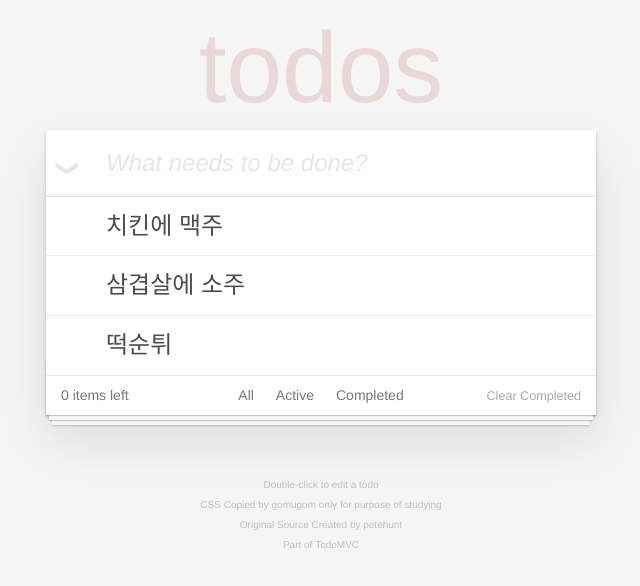
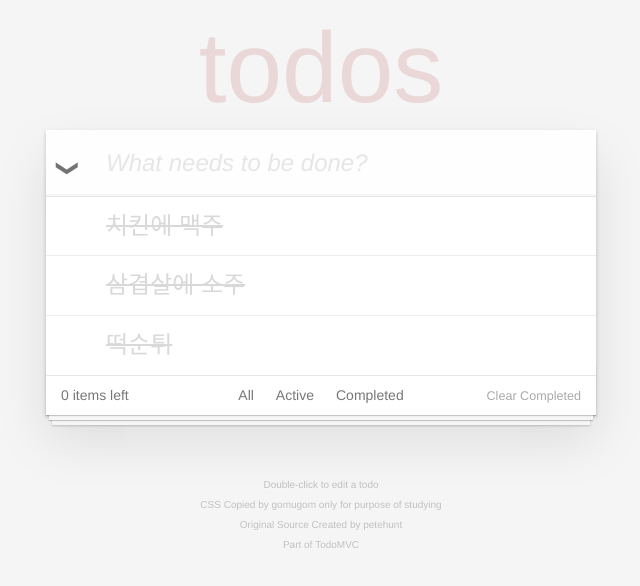
Before and after one commit to sunivers/React-Redux-todo, a React app: page / in a window 1280 px wide. Both pictures are taken after a click on the button 387 px from the left and 162 px from the top of the page. Shown: the top 586 px of the page, without its empty margins (319-959 px from the left). Built offline with nearby package versions, Linux system fonts and the light colour scheme.

Commit message:
투두02_수정.토글 등

```diff
--- a/package.json
+++ b/package.json
@@ -25,5 +25,8 @@
     "webpack": "^2.3.2",
     "webpack-dev-server": "^2.4.2",
     "webpack-hot-middleware": "^2.17.1"
+  },
+  "dependencies": {
+    "classnames": "^2.2.5"
   }
 }
--- a/src/App.js
+++ b/src/App.js
@@ -5,9 +5,7 @@ import TodoList from './TodoList';
 import Footer from './Footer';
 
 class App extends React.Component {
-  constructor() {
-    super();
-    this.state = {
+  state = {
     todos: [{
       id: 1000,
       text: '치킨에 맥주',
@@ -19,10 +17,11 @@ class App extends React.Component {
     }, {
       id: 1002,
       text: '떡순튀',
-        isDone: true
-      }]
+      isDone: false
+    }],
+    editingId: null
   };
-  }
+
   addTodo = text => {
     this.setState({
       todos: [... this.state.todos, {
@@ -42,17 +41,86 @@ class App extends React.Component {
       todos: newTodos
     });
   };
+  editTodo = id => {
+    this.setState({
+      editingId: id
+    });
+  };
+  saveTodo = (id, newText) => {
+    const newTodos = [...this.state.todos];
+    const editIndex = newTodos.findIndex(v => v.id === id);
+    newTodos[editIndex] = Object.assign({}, newTodos[editIndex], {
+      text: newText
+    });
+    this.setState({
+      todos: newTodos,
+      editingId: null
+    });
+  };
+  cancelEdit = () => {
+    this.setState({
+      editingId: null
+    });
+  };
+  toggleTodo = id => {
+    const newTodos = [...this.state.todos];
+    const editIndex = newTodos.findIndex(v => v.id === id);
+    newTodos[editIndex] = Object.assign({}, newTodos[editIndex], {
+      isDone: !newTodos[editIndex].isDone
+    });
+    this.setState({
+      todos: newTodos
+    });
+  };
+  toggleAll = () => {
+    //두가지 방법 모두 가능하지만 동작은 some이 빠름
+    // const newDone = !this.state.todos.every(v => v.isDone);
+    const newDone = this.state.todos.some(v => !v.isDone);
+    const newTodos = this.state.todos.map(v =>
+      Object.assign({}, v, {
+        isDone: newDone
+      })
+    );
+    this.setState({
+      todos: newTodos
+    });
+  };
+  clearCompleted = () => {
+    const newTodos = this.state.todos.filter(v => !v.isDone);
+    this.setState({
+      todos: newTodos
+    });
+  };
   render(){
+    const {
+      todos,
+      editingId,
+    } = this.state;
+
+    const activeLength = todos.filter(v => !v.isDone).length;
+    const hasCompleted = todos.findIndex(v => v.isDone);
+
     return (
       <div className="todo-app">
         <Header
+          isAllDone={todos.every(v => v.isDone)}
           addTodo={this.addTodo}
+          toggleAll={this.toggleAll}
         />
         <TodoList
-          todos={this.state.todos}
+          todos={todos}
+          editingId={editingId}
           deleteTodo={this.deleteTodo}
+          editTodo={this.editTodo}
+          saveTodo={this.saveTodo}
+          cancelEdit={this.cancelEdit}
+          toggleTodo={this.toggleTodo}
         />
-        <Footer />
+        <Footer
+          activeLength={activeLength}
+          hasCompleted={hasCompleted}
+          clearCompleted={this.clearCompleted}
+        />
       </div>
     );
   }
--- a/src/Footer.js
+++ b/src/Footer.js
@@ -1,16 +1,32 @@
 import React from 'react';
+import ClassNames from 'classnames';
 
 class Footer extends React.Component {
+
   render(){
+    const {
+      activeLength,
+      hasCompleted,
+      clearCompleted
+    } = this.props;
+
     return (
       <footer className="footer">
-        <span className="todo-count">0 items left</span>
+        <span className="todo-count">
+          <strong>{activeLength}</strong>{' '}
+          item{activeLength === 1 ? ' ' : 's '}
+          left
+        </span>
         <ul className="todo-filters">
           <li><a>All</a></li>
           <li><a>Active</a></li>
           <li><a>Completed</a></li>
         </ul>
-        <button className="todo-delete-completed">
+        <button
+          className={ClassNames('todo-delete-completed', {
+            hidden: hasCompleted
+          })}
+          onClick = {clearCompleted}>
           Clear Completed
         </button>
       </footer>
--- a/src/Header.js
+++ b/src/Header.js
@@ -1,4 +1,5 @@
 import React from 'react';
+import ClassNames from 'classnames';
 
 class Header extends React.Component {
   handleKeyDown(e) {
@@ -9,7 +10,16 @@ class Header extends React.Component {
     this.props.addTodo(text);
     e.target.value = '';
   }
+
+  // editTodo
+  // saveTodo
+  // cancelTodo
+
   render(){
+    const {
+      isAllDone,
+      toggleAll
+    } = this.props;
     return (
       <header>
         <h1 className="todo-app__header">todos</h1>
@@ -19,7 +29,10 @@ class Header extends React.Component {
           placeholder="What needs to be done?"
           onKeyDown={this.handleKeyDown.bind(this)}
         />
-        <button className="toggle-all"/>
+        <button className={ClassNames('toggle-all', {
+          checked: isAllDone
+        })}
+        onClick={toggleAll}/>
       </header>
     );
   }
--- a/src/Todo.js
+++ b/src/Todo.js
@@ -1,20 +1,68 @@
 import React from 'react';
+import ClassNames from 'classnames';
 
 class Todo extends React.Component {
+  //생명주기에 의한 함수 호출 (렌더 끝났을 때)
+  componentDidUpdate(prevProps) {
+    if(this.props.isEditing && !prevProps.isEditing) {
+      this._inputDom.focus();
+      this._inputDom.value = this.props.text;
+    }
+  }
+  /*handleDoubleClick = e => {
+    this.props.editTodo();
+    //editTodo()실행과정이 복잡하기 때문에 동기식 함수호출로 하단의 함수가 먼저 실행될 수 있음.
+    //그래서 focus()는 setTimeout 해야함.
+    setTimeout(()=>this._inputDom.focus(), 50);
+  }*/
+  handleKeyDown = e => {
+    const text = e.target.value;
+    if(!text || e.keyCode !== 13) {
+      return;
+    }
+    this.props.saveTodo(text);
+    // e.target.value = '';
+  }
+
   render(){
+    const {
+      text,
+      isEditing,
+      isDone,
+      editTodo,
+      deleteTodo,
+      cancelEdit,
+      toggleTodo
+    } = this.props;
     return (
-      <li className="todo-item">
-        <button className="toggle"/>
+      // <li className={[
+      //   'todo-item',
+      //   this.state.isEditing ? 'editing' : ''
+      // ].join(' ')}>
+      <li className={ClassNames('todo-item', {
+        editing: isEditing,
+        completed: isDone
+      })}>
+        <button
+          className="toggle"
+          onClick={toggleTodo}
+        />
         <div className="todo-item__view">
-          <div className="todo-item__view__text">{this.props.text}</div>
+          <div
+            className="todo-item__view__text"
+            onDoubleClick={editTodo}
+            >{text}</div>
           <button
             className="todo-item__destroy"
-            onClick={this.props.deleteTodo}
+            onClick={deleteTodo}
           />
         </div>
         <input
           type="text"
+          ref={ref => this._inputDom = ref}
           className="todo-item__edit"
+          onKeyDown={this.handleKeyDown}
+          onBlur={cancelEdit}
         />
       </li>
     );
--- a/src/TodoList.js
+++ b/src/TodoList.js
@@ -3,12 +3,27 @@ import Todo from './Todo';
 
 class TodoList extends React.Component {
   render(){
-    const todoList = this.props.todos.map(({ id, text, isDone }) => (
+    const {
+      todos,
+      editingId,
+      deleteTodo,
+      editTodo,
+      saveTodo,
+      cancelEdit,
+      toggleTodo
+    } = this.props;
+
+    const todoList = todos.map(({ id, text, isDone }) => (
       <Todo
         key={id}
         text={text}
         isDone={isDone}
-        deleteTodo={() => this.props.deleteTodo(id)}
+        isEditing={editingId === id}
+        editTodo={() => editTodo(id)}
+        deleteTodo={() => deleteTodo(id)}
+        saveTodo={text => saveTodo(id, text)}
+        cancelEdit={cancelEdit}
+        toggleTodo={() => toggleTodo(id)}
       />
     ));
 
```
Also changed, not shown: 1 other file (tests, documents, lock files or other folders). Lines whose indentation alone changed are shown as unchanged.
